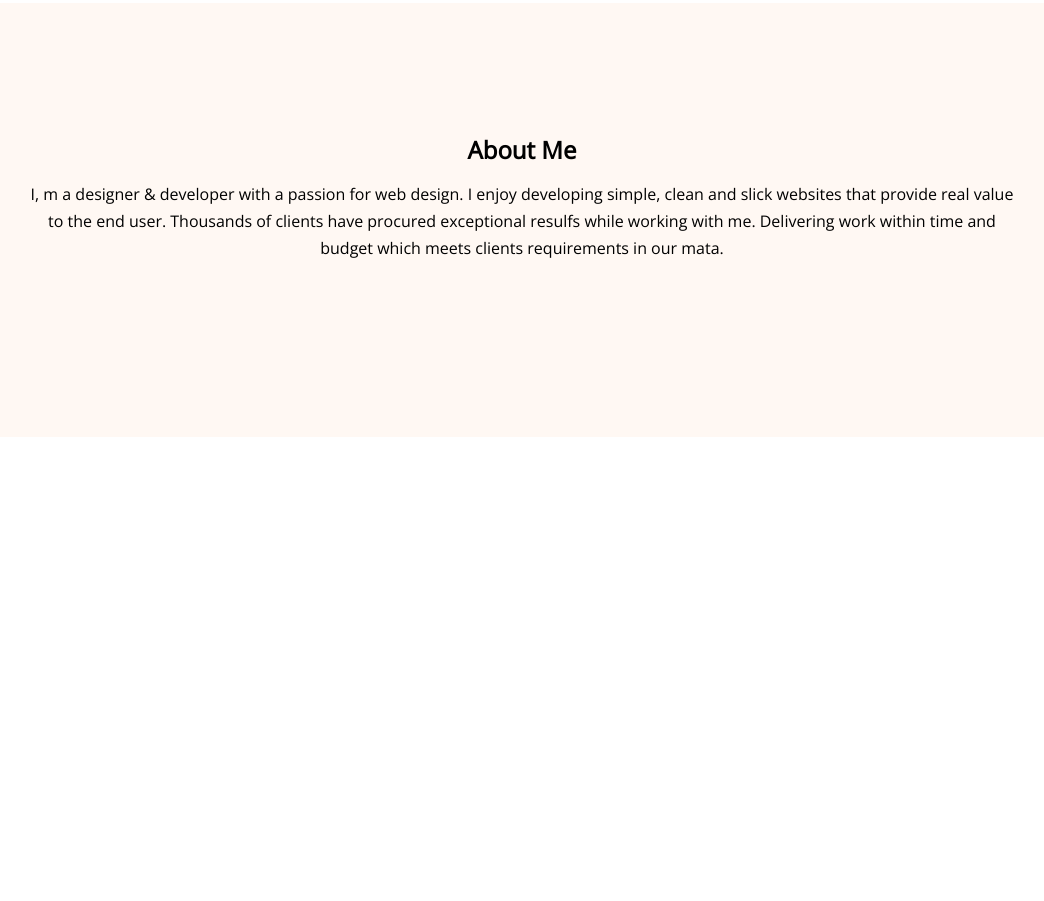
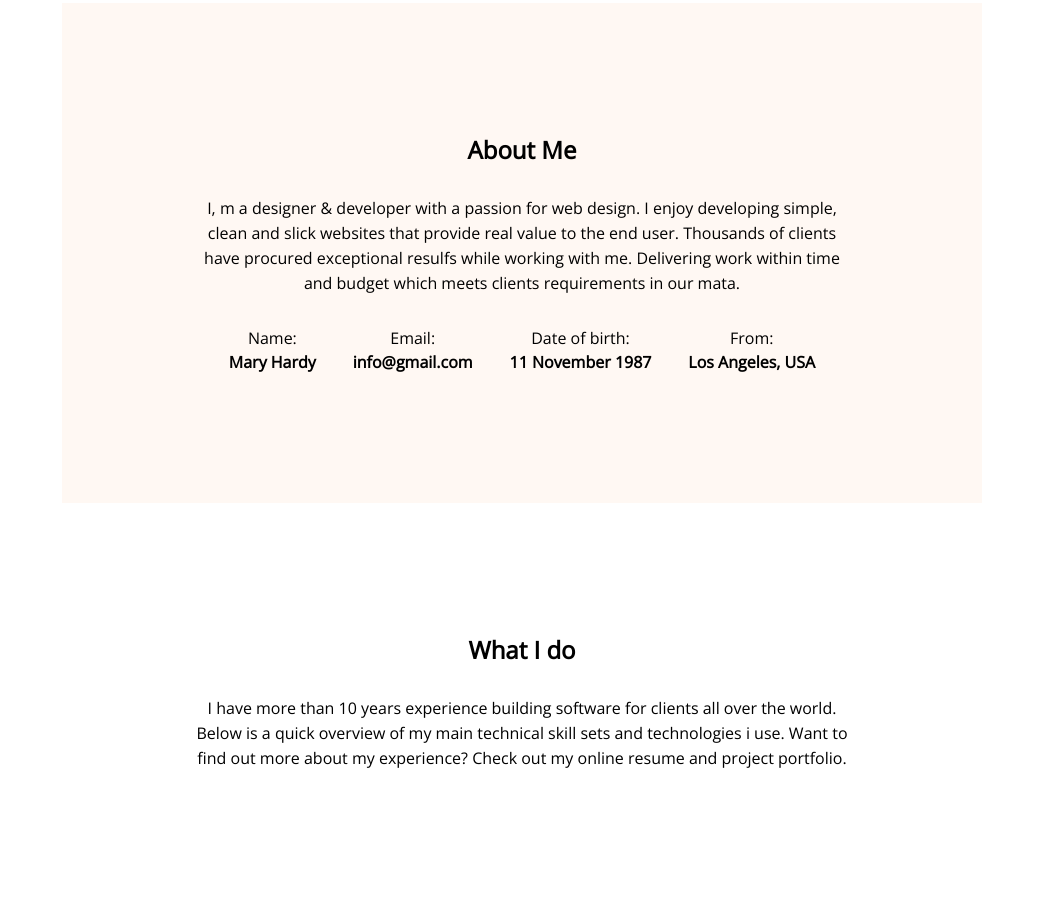
Before and after one commit to lilycm/first-portfolio, a plain HTML site: page index.html in a window 1280 px wide. Shown: the part 890-1791 px from the top of the page, without its empty margins (118-1162 px from the left). Before the commit the page ends 1327 px from the top, so only its background shows below. Drawn offline with nearby package versions, Linux system fonts and the light colour scheme.

Commit message:
added service section

```diff
--- a/index.html
+++ b/index.html
@@ -50,7 +50,7 @@
     <main>
         <!-- about section start -->
         <section class="about">
-            <div class="about-title">
+            <div class="section-title">
                 <h2>About Me</h2>
                 <p>I, m a designer & developer with a passion for web design. I enjoy developing simple, clean and slick
                 websites that provide real value to the end user. Thousands of clients have procured exceptional
@@ -58,13 +58,34 @@
                 requirements in our mata.</p>
                 <div class="about-detail">
                     <div class="about-info">
-                        <p></p>
-                        <h4></h4>
+                        <p>Name:</p>
+                        <h4>Mary Hardy</h4>
+                    </div>
+                    <div class="about-info">
+                        <p>Email:</p>
+                        <h4>info@gmail.com</h4>
+                    </div>
+                    <div class="about-info">
+                        <p>Date of birth:</p>
+                        <h4>11 November 1987</h4>
+                    </div>
+                    <div class="about-info">
+                        <p>From:</p>
+                        <h4>Los Angeles, USA</h4>
                     </div>
                 </div>
             </div>
         </section>
         <!-- about section end -->
+
+        <!-- service section start -->
+        <section class="service">
+            <div class="section-title">
+                <h2>What I do</h2>
+                <p>I have more than 10 years experience building software for clients all over the world. Below is a quick overview of my main technical skill sets and technologies i use. Want to find out more about my experience? Check out my online resume and project portfolio.</p>
+            </div>
+        </section>
+        <!-- service section end -->
     </main>
 
 
--- a/style/style.css
+++ b/style/style.css
@@ -18,6 +18,22 @@ nav .header-title .text-primary {
     padding: 18px 35px;
 }
 
+main{
+    margin: 0 180px;
+}
+
+.section-title{
+    text-align: center;
+    padding: 130px;
+}
+
+.section-title h2{
+    padding-bottom: 30px;
+}
+
+.section-title p{
+    line-height:25px;
+}
 /* common shared style end */
 
 
@@ -109,13 +125,27 @@ nav li a {
 
 
 /* about section start */
-.about .about-title{
-    text-align: center;
-    padding: 130px;
+
+.about{
     background: #FFF8F3;
 }
+
+
 .about .about-title p{
     padding: 15px;
     line-height: 27px;
 }
+
+.about .about-detail{
+    padding-top: 30px;
+    display: flex;
+    justify-content: space-evenly;
+    align-items: center;
+}
 /* about section end */
+
+
+
+/* service section start */
+
+/* service section end */
```
